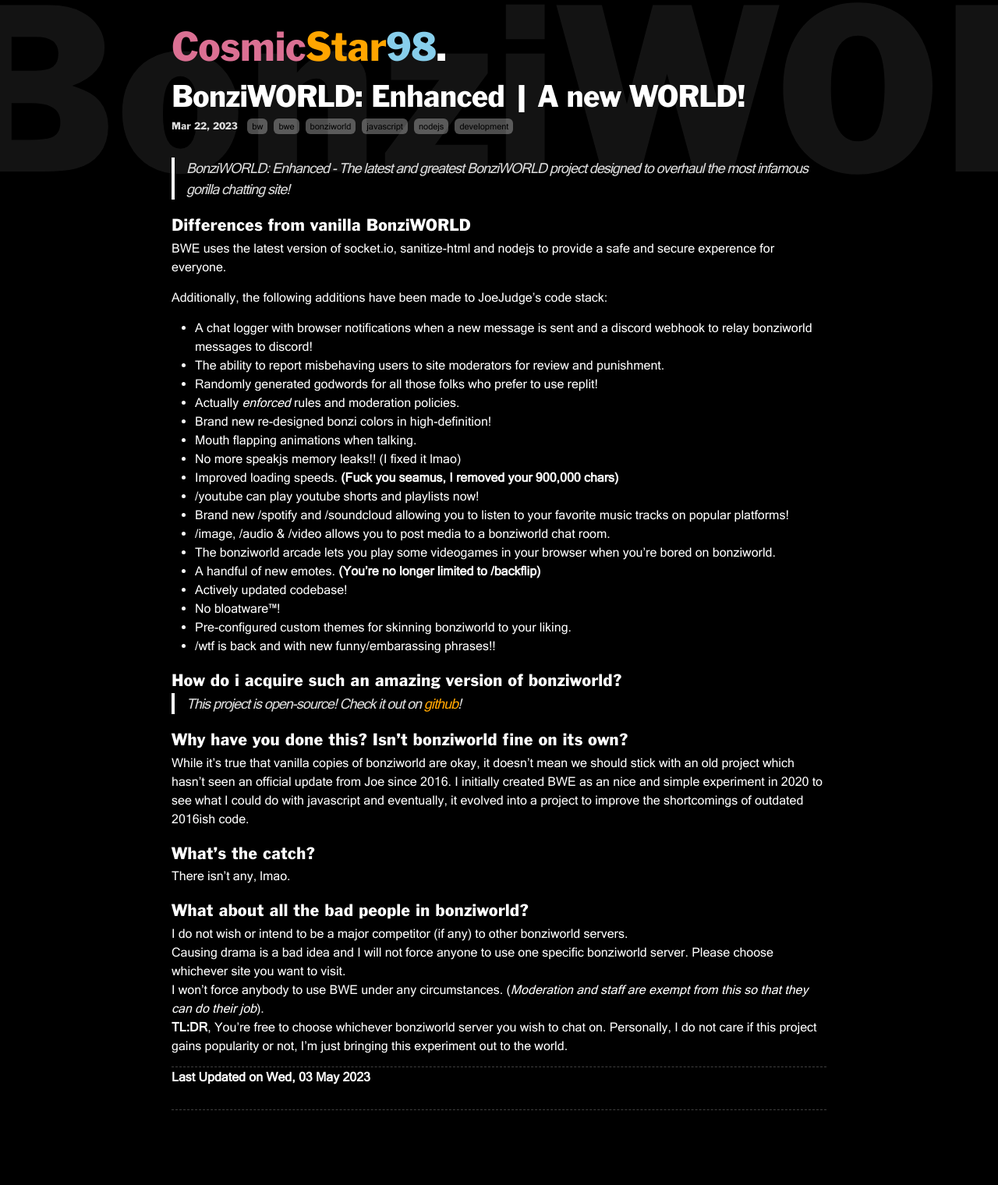
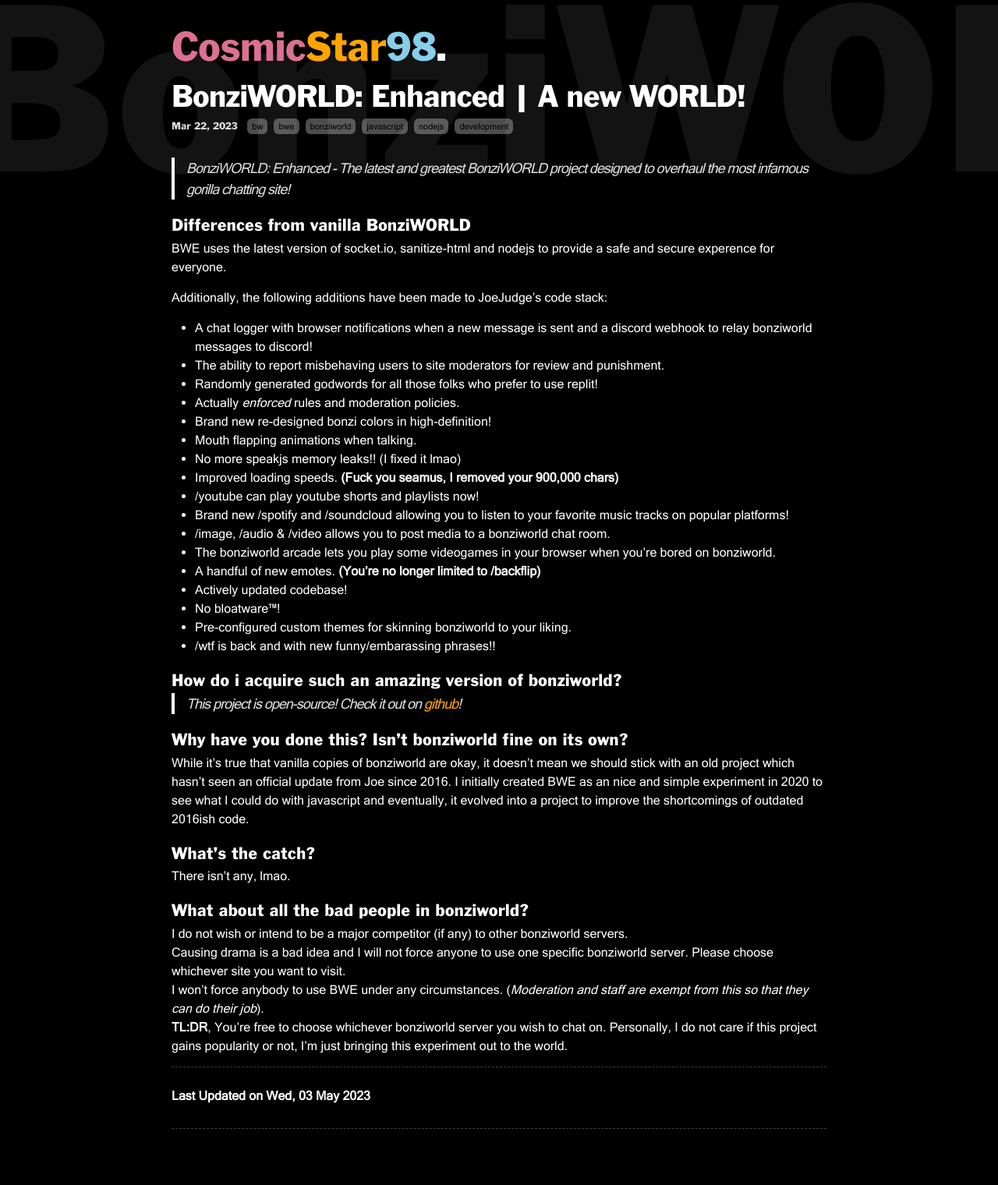
Before and after one commit to CosmicStar98/cosmicstar98.github.io, a Jekyll site: the page built from _posts/2023-03-22-bonziworldenhanced.md, in a window 1280 px wide. Shown: the whole page at 78% size. Built offline with Jekyll 4.4.1, drawn with Linux system fonts in a browser that asks for light colours; Markdown is read by kramdown in place of the engine named in the settings; a script that is not in the unit is left out; before the commit the page ends 1496 px from its top, so only the background shows below that.

```diff
--- a/_posts/2023-03-22-bonziworldenhanced.md
+++ b/_posts/2023-03-22-bonziworldenhanced.md
@@ -53,4 +53,4 @@ I won't force anybody to use BWE under any circumstances. (*Moderation and staff
 **TL:DR**, You're free to choose whichever bonziworld server you wish to chat on. Personally, I do not care if this project gains popularity or not, I'm just bringing this experiment out to the world.
 
 <hr>
-**Last Updated on Wed, 03 May 2023**
+<br><b>Last Updated on Wed, 03 May 2023</b>
```
